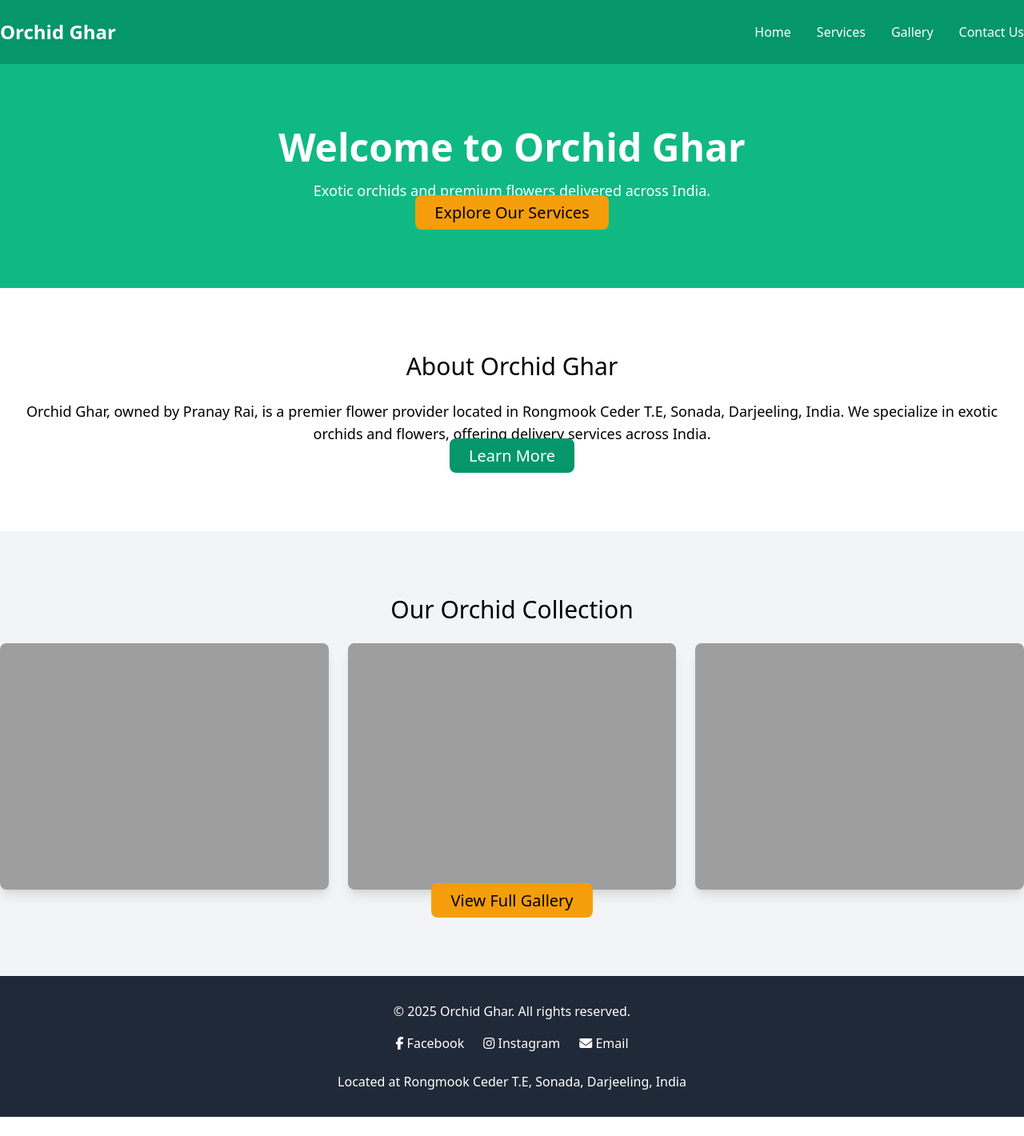
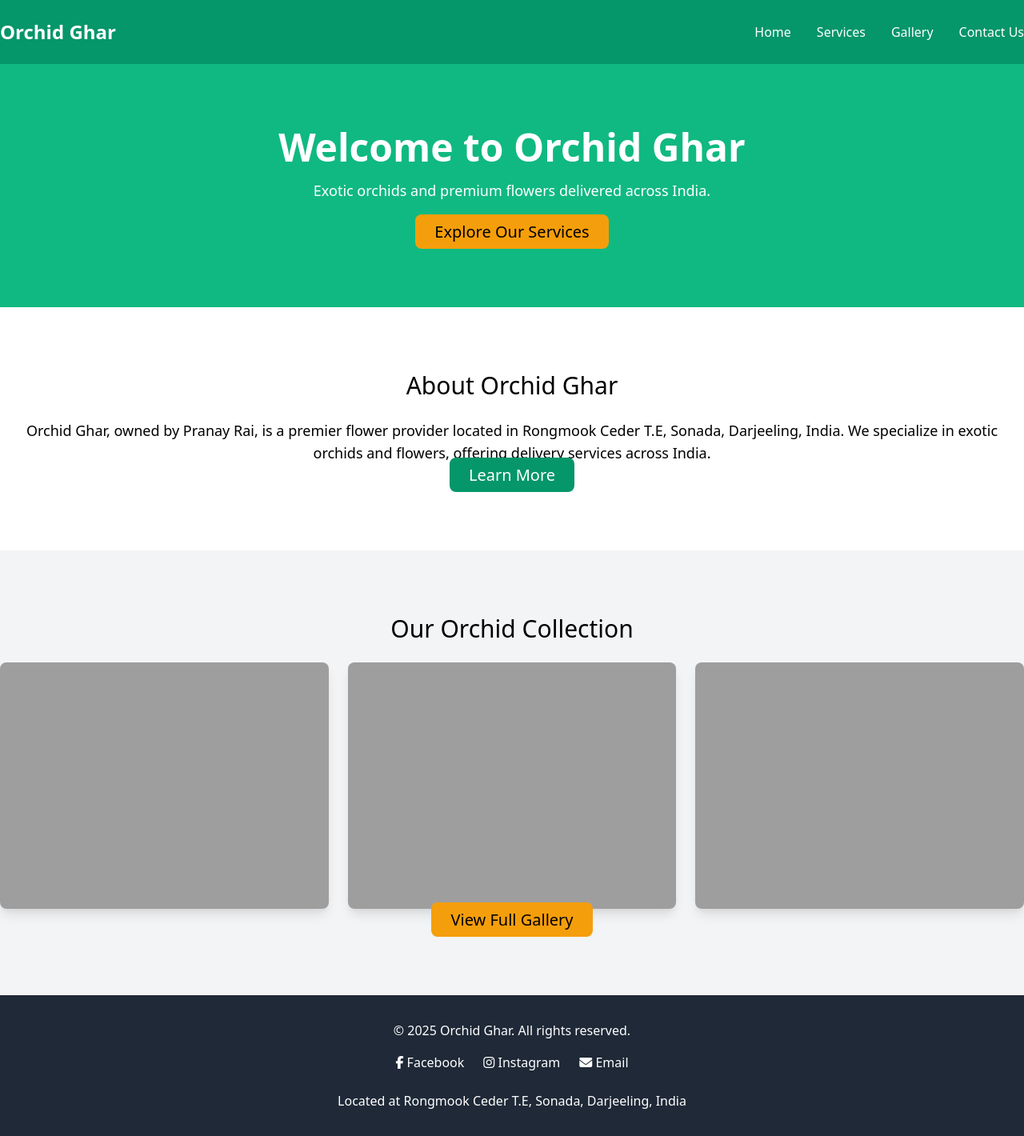
Before and after one commit to OrchidGhar/orchidghar.github.io, a Jekyll site: the page built from index.html, in a window 1280 px wide. Shown: the whole page at 80% size. Built offline with Jekyll 4.4.1, drawn with Linux system fonts in a browser that asks for light colours; nearby versions of some CDN libraries; before the commit the page ends 1396 px from its top, so only the background shows below that.

Commit message:
hero section updated

```diff
--- a/index.html
+++ b/index.html
@@ -6,9 +6,13 @@ title: "Orchid Ghar - Premium Orchids & Flower Delivery"
 
     <!-- Hero Section -->
     <section class="hero bg-green-500 text-white text-center py-20">
+      <div class="text-center">
       <h1 class="text-5xl font-bold">Welcome to Orchid Ghar</h1>
       <p class="mt-4 text-lg">Exotic orchids and premium flowers delivered across India.</p>
-      <a href="{{ site.baseurl }}/services.html" class="mt-6 bg-yellow-500 text-black py-2 px-6 rounded-lg text-xl hover:bg-yellow-600 transition">Explore Our Services</a>
+      <div class="mt-6">
+      <a href="{{ site.baseurl }}/services.html" class="bg-yellow-500 text-black py-2 px-6 rounded-lg text-xl hover:bg-yellow-600 transition">Explore Our Services</a>
+    </div>
+  </div>
     </section>
 
     <!-- About Us Section -->
```
